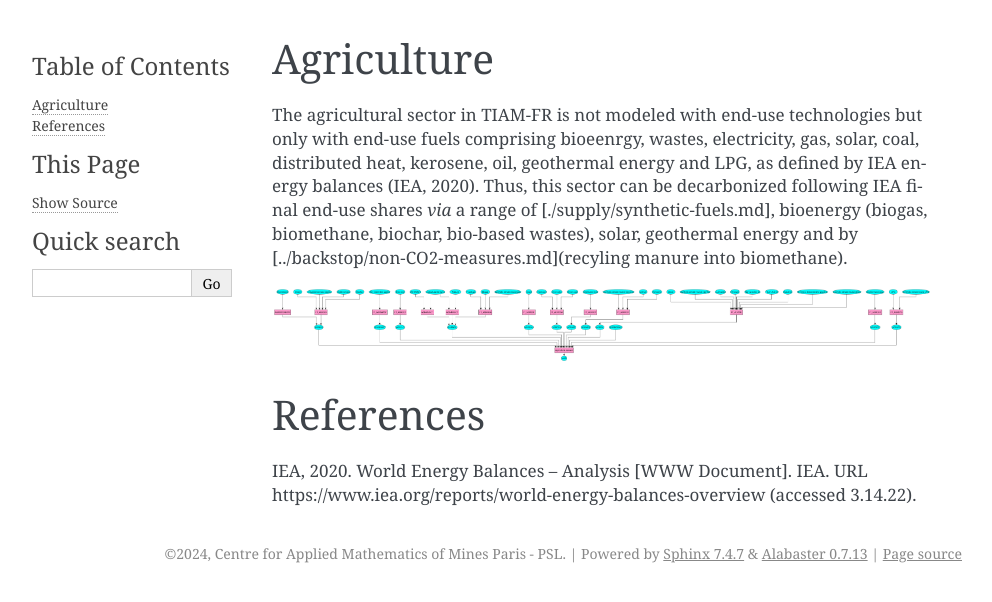
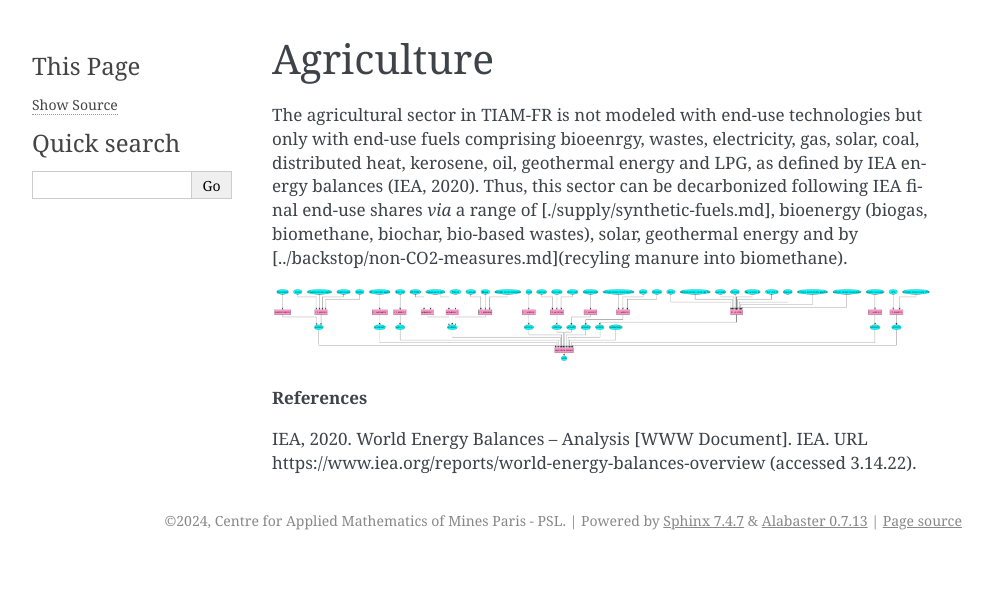
Before and after one commit to LucasDesport/tiam-fr, a Sphinx documentation site: the page built from docs/energy-sectors/agriculture.md, in a window 1280 px wide. Shown: the top 602 px of the page, without its empty margins (148-1140 px from the left). Built offline with Sphinx 7.4.7, drawn with Linux system fonts in a browser that asks for light colours.

Commit message:
Update agriculture.md
the reference section is no longer referred as such in the table of contents

```diff
--- a/docs/energy-sectors/agriculture.md
+++ b/docs/energy-sectors/agriculture.md
@@ -4,6 +4,6 @@ The agricultural sector in TIAM-FR is not modeled with end-use technologies but
 
 ![](AGR.png)
 
-# References
+**References**
 
 IEA, 2020. World Energy Balances – Analysis [WWW Document]. IEA. URL https://www.iea.org/reports/world-energy-balances-overview (accessed 3.14.22).
```
